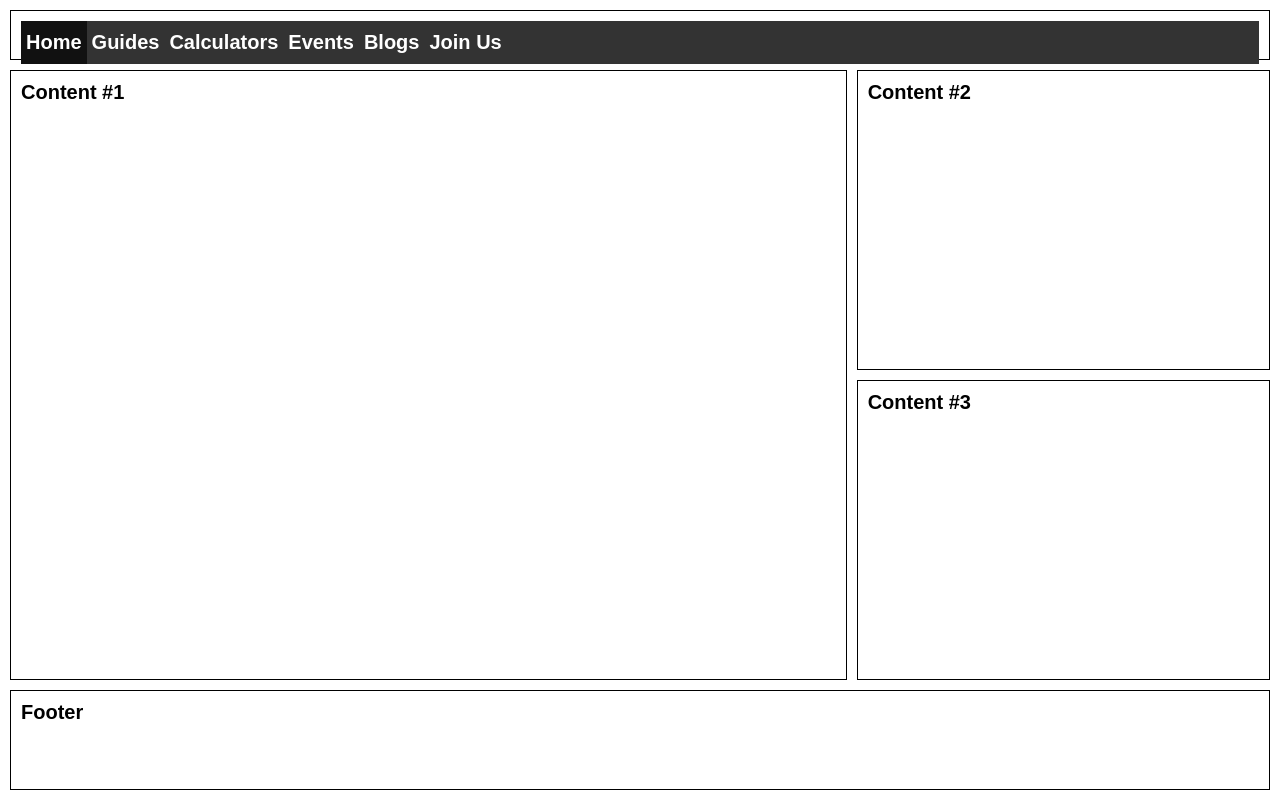
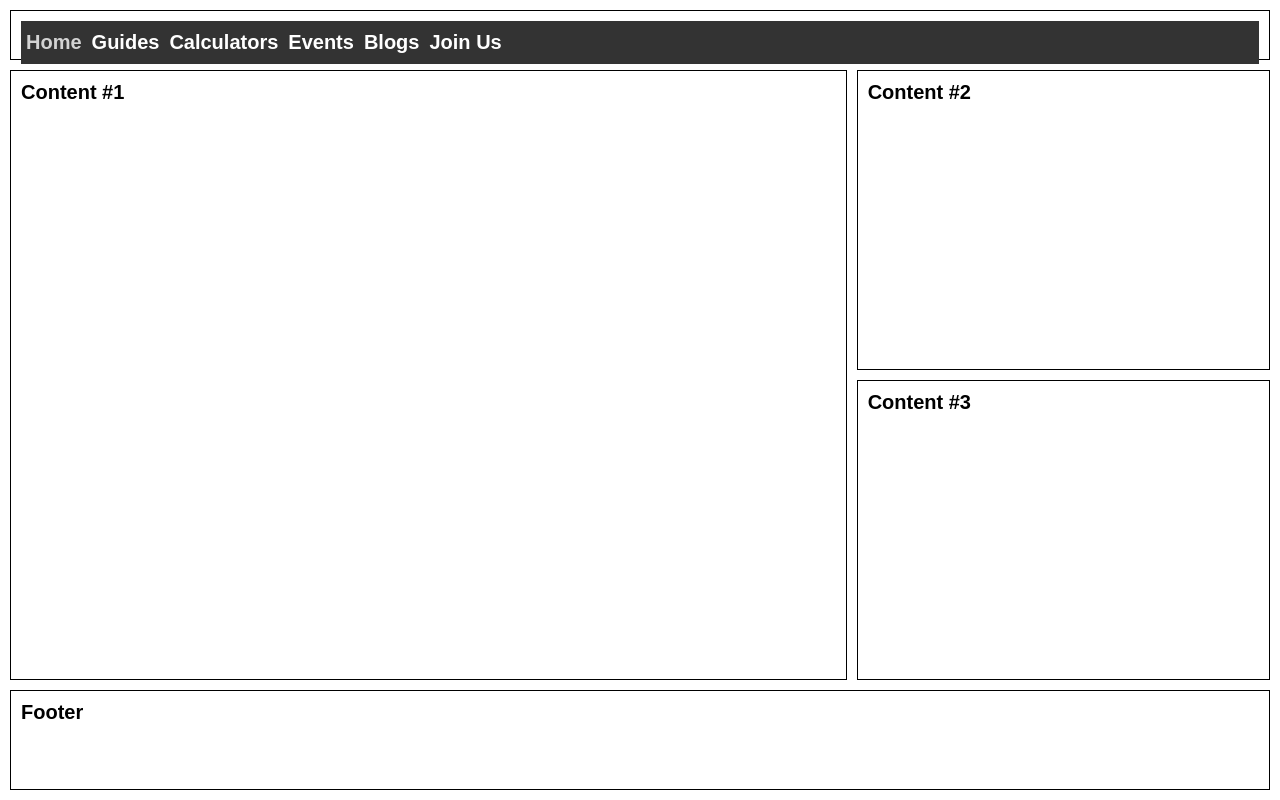
Before and after one commit to heyhenry/EscapistWebsite, a plain HTML site: page index.html in a window 1280 px wide. In both pictures the pointer is over the link "Home". Drawn offline with Linux system fonts and the light colour scheme.

Commit message:
Removed nav bar link hover background & added link colour upon hover.

```diff
--- a/style.css
+++ b/style.css
@@ -95,5 +95,9 @@ body {
 }
 
 .header li:hover{
-    background-color: #111;
+    /* background-color: #111; */
 }
+
+.header a:hover {
+    color: lightgray;
+}
```
